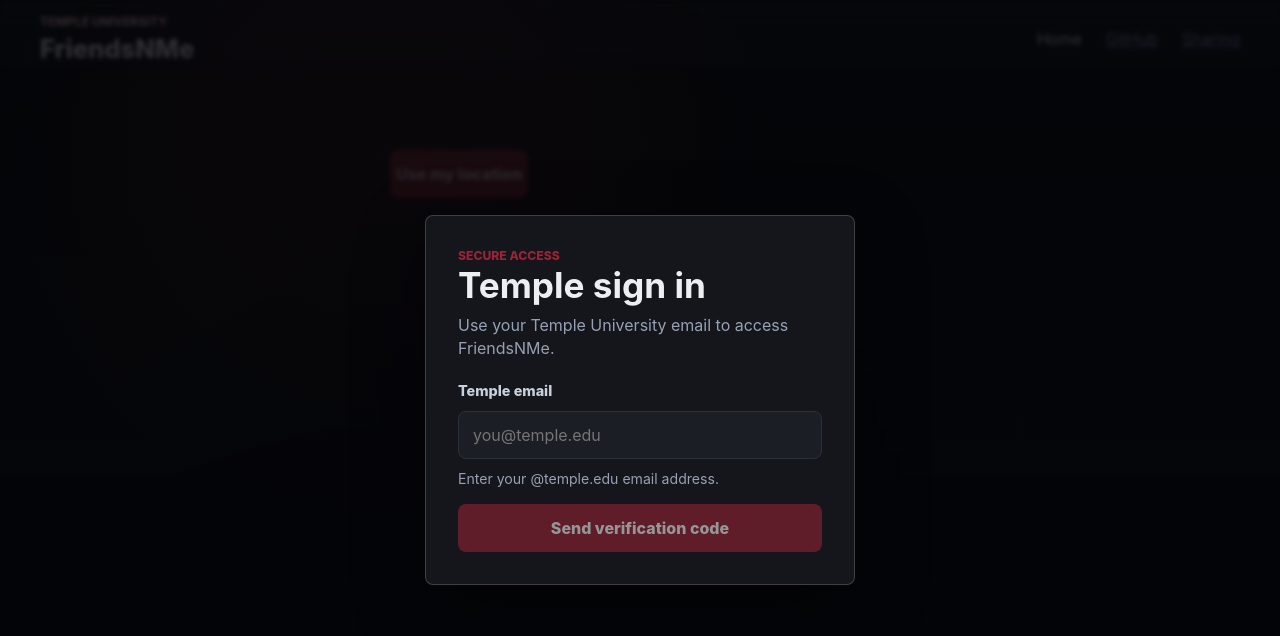
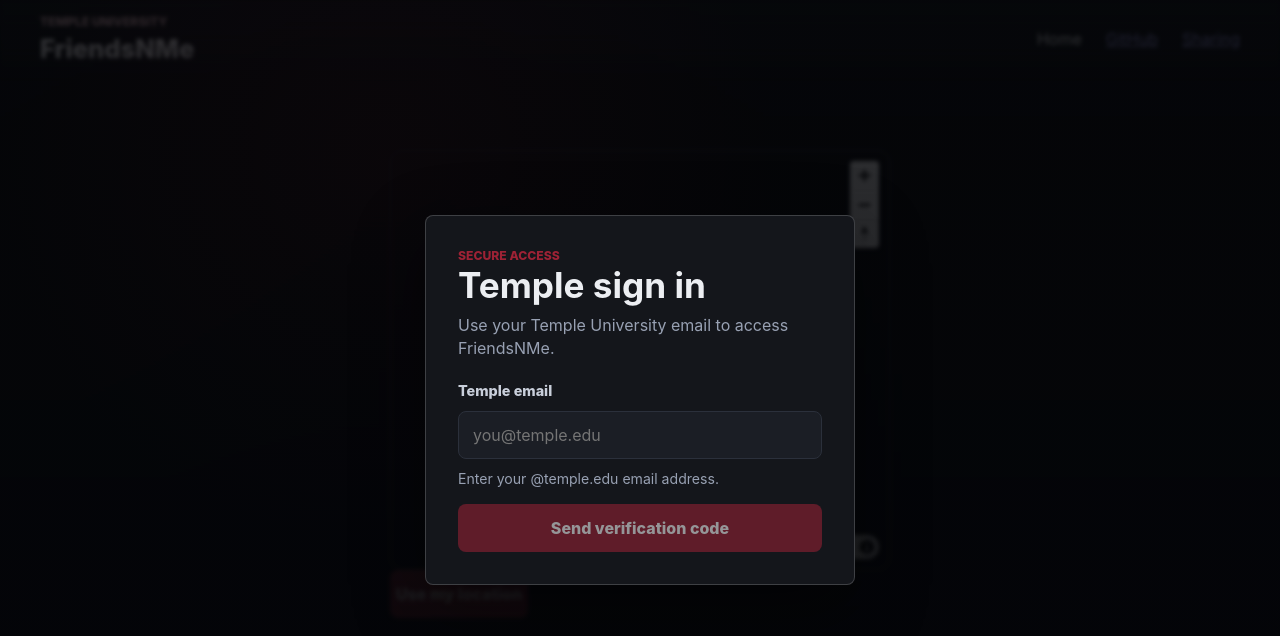
Before and after one commit to DonavanJoness/FriendsNMe, a plain HTML site: page Frontend/index.html in a window 1280 px wide. Drawn offline with nearby package versions, Linux system fonts and the light colour scheme; no server answers.

Commit message:
added styling to map

```diff
--- a/Frontend/style.css
+++ b/Frontend/style.css
@@ -127,7 +127,7 @@
     padding-left: 20px;
 }
 
-gmp-map {
+.map_canvas {
   display: block;
   width: 100%;
   height: 420px;
```
